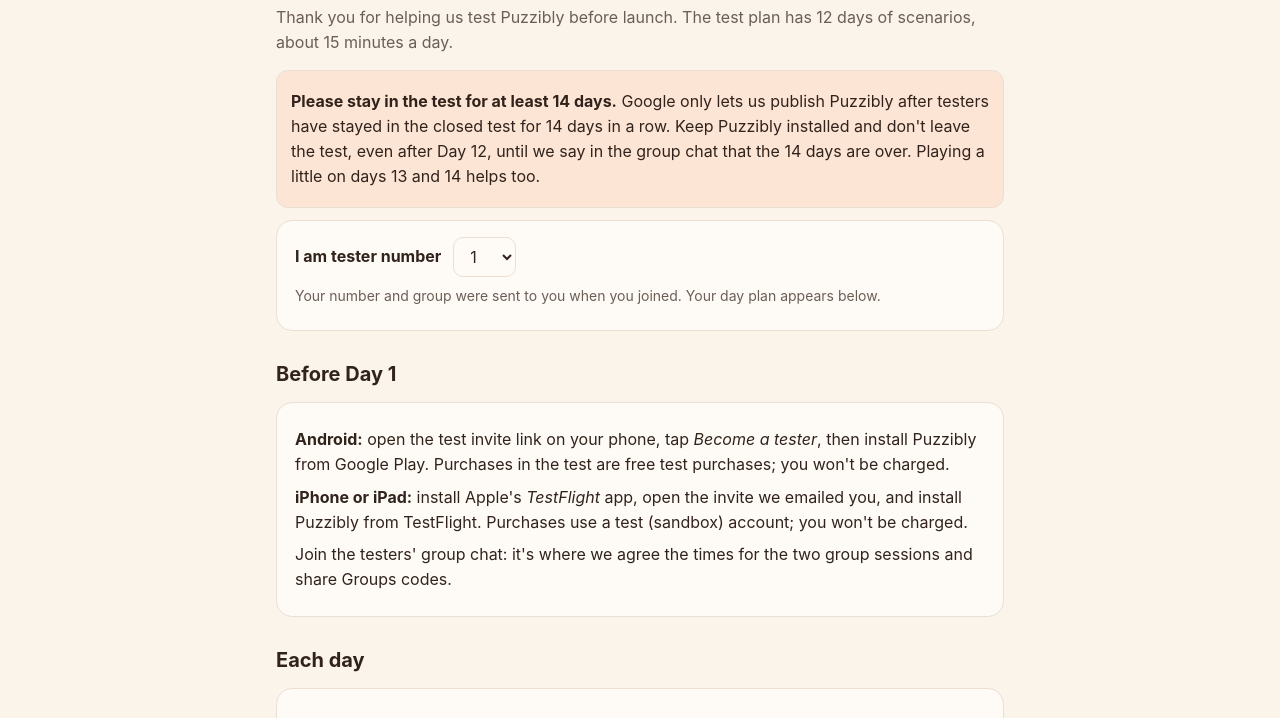
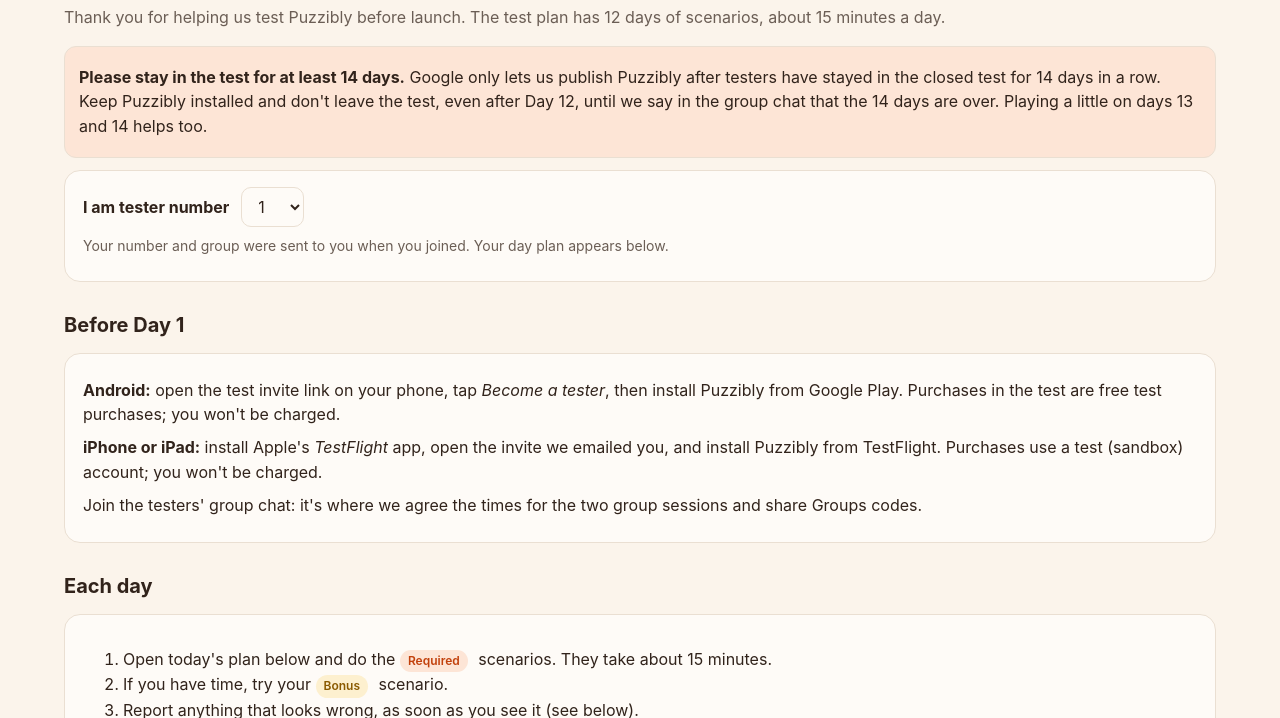
Before and after one commit to puzzibly/puzzibly.github.io, a plain HTML site: page testers/index.html in a window 1280 px wide. Shown: the part 87-805 px from the top of the page. Drawn offline with Linux system fonts and the light colour scheme.

Commit message:
Tester guide: 90% width

```diff
--- a/testers/index.html
+++ b/testers/index.html
@@ -15,7 +15,7 @@
 * { box-sizing: border-box; }
 body { margin:0; background:var(--bg); color:var(--ink);
   font:16px/1.55 -apple-system, BlinkMacSystemFont, "Segoe UI", Roboto, sans-serif; }
-main { max-width: 760px; margin: 0 auto; padding: 24px 16px 64px; }
+main { width: min(90%, calc(100% - 32px)); margin: 0 auto; padding: 24px 0 64px; }
 .brand { color:var(--accent); font-weight:700; letter-spacing:2px; font-size:13px; }
 h1 { font-size: 28px; line-height:1.2; margin: 6px 0 4px; text-wrap: balance; }
 h2 { font-size: 20px; margin: 28px 0 8px; }
```
